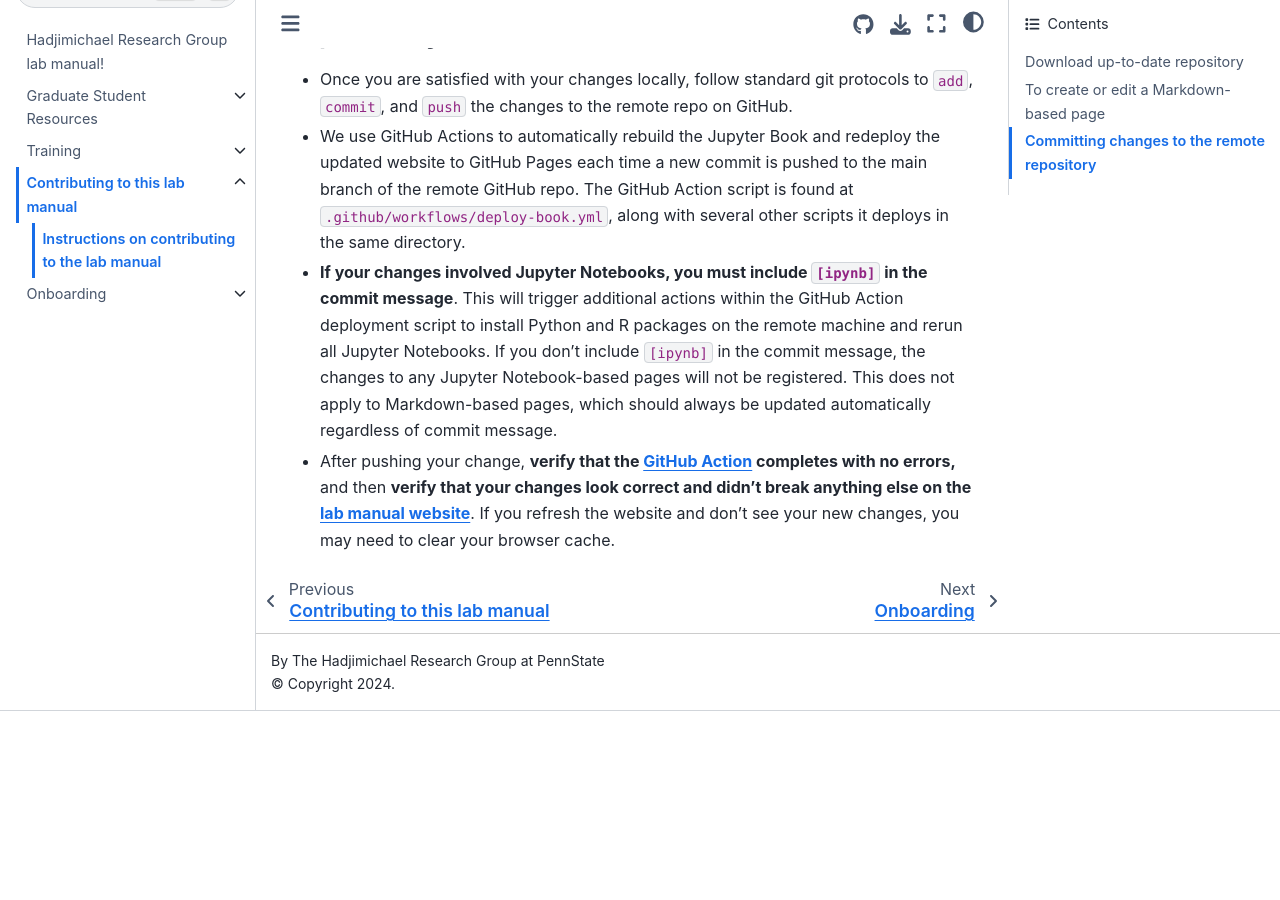
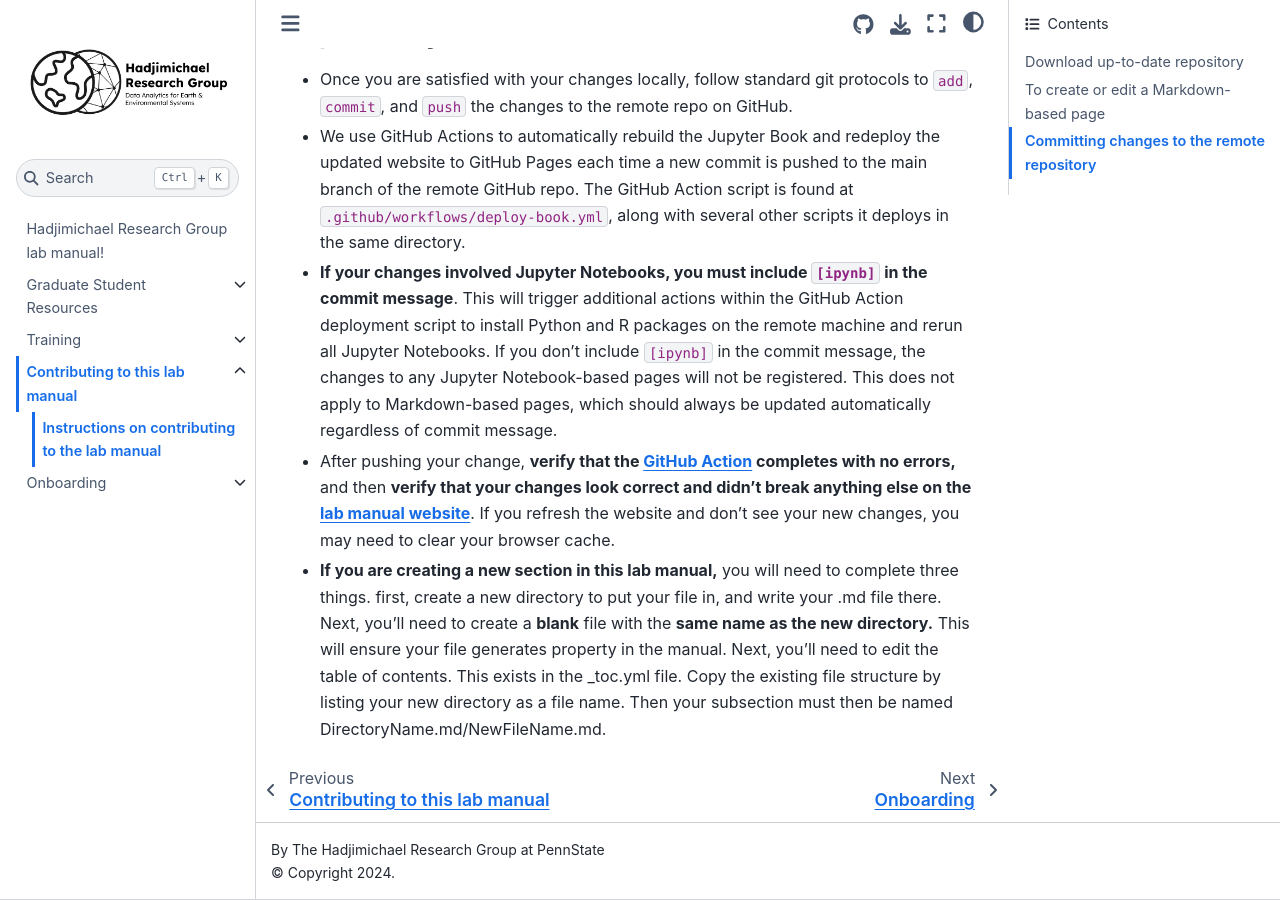
Before and after one commit to HadjimichaelResearchGroup/HadjimichaelResearchGroup.github.io, a Jupyter Book: the page built from docs/Contributing/Instructions.md, in a window 1280 px wide and 900 px high, scrolled down 992 px. Built offline with Jupyter Book 1.0.4 settings and Sphinx 7.4.7 and the Sphinx Book theme 1.1.4, drawn with Linux system fonts in a browser that asks for light colours; before the commit the page ends 1703 px from its top, so only the background shows below that.

Commit message:
Update Instructions.md to include new section instructions

```diff
--- a/docs/Contributing/Instructions.md
+++ b/docs/Contributing/Instructions.md
@@ -20,3 +20,4 @@
 - We use GitHub Actions to automatically rebuild the Jupyter Book and redeploy the updated website to GitHub Pages each time a new commit is pushed to the main branch of the remote GitHub repo. The GitHub Action script is found at ``.github/workflows/deploy-book.yml``, along with several other scripts it deploys in the same directory.
 - **If your changes involved Jupyter Notebooks, you must include ``[ipynb]`` in the commit message**. This will trigger additional actions within the GitHub Action deployment script to install Python and R packages on the remote machine and rerun all Jupyter Notebooks. If you don't include ``[ipynb]`` in the commit message, the changes to any Jupyter Notebook-based pages will not be registered. This does not apply to Markdown-based pages, which should always be updated automatically regardless of commit message.
 - After pushing your change, **verify that the [GitHub Action](https://github.com/HadjimichaelResearchGroup/HadjimichaelResearchGroup.github.io/actions) completes with no errors,** and then **verify that your changes look correct and didn't break anything else on the [lab manual website](https://HadjimichaelResearchGroup.github.io/intro.html)**. If you refresh the website and don't see your new changes, you may need to clear your browser cache.
+- **If you are creating a new section in this lab manual,** you will need to complete three things. first, create a new directory to put your file in, and write your .md file there. Next, you'll need to create a **blank** file with the **same name as the new directory.** This will ensure your file generates property in the manual. Next, you'll need to edit the table of contents. This exists in the _toc.yml file. Copy the existing file structure by listing your new directory as a file name. Then your subsection must then be named DirectoryName.md/NewFileName.md.
```
